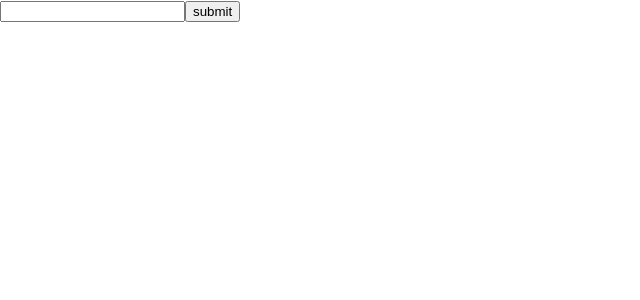
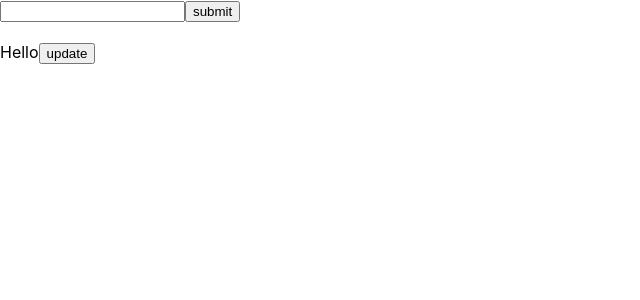
Before and after one commit to suleun/react, a React (Create React App) app in the folder cozy/: page / in a window 1280 px wide. Shown: the top 300 px of the page, without its empty margins (0-640 px from the left). Built offline with nearby package versions, Linux system fonts and the light colour scheme.

Commit message:
useState

```diff
--- a/cozy/src/App.js
+++ b/cozy/src/App.js
@@ -1,6 +1,8 @@
-import React from "react";
+import React, {useState} from "react";
 
 function App() {
+
+const[text, setText] = useState('Hello');
 
 const onSubmit = () =>{
   alert('submitted');
@@ -12,6 +14,10 @@ const onKeyUp = (event) => {
   }
 }
 
+const updateText = () => {
+  setText('Bye');
+}
+
   return (
     <div className="App">
     <input onKeyUp={onKeyUp}>
@@ -20,6 +26,16 @@ const onKeyUp = (event) => {
      <button onClick={onSubmit}>
        submit
      </button>
+
+     <br/>
+     <br/>
+
+     <span>{text}</span>
+
+     <button onClick={updateText}>
+       update
+     </button>
+
     </div>
   );
 }
--- a/cozy/src/index.js
+++ b/cozy/src/index.js
@@ -4,8 +4,8 @@ import './index.css';
 import App from './App';
 
 ReactDOM.render(
-  <React.StrictMode>
+
     <App />
-  </React.StrictMode>,
+  ,
   document.getElementById('root')
 );
```
